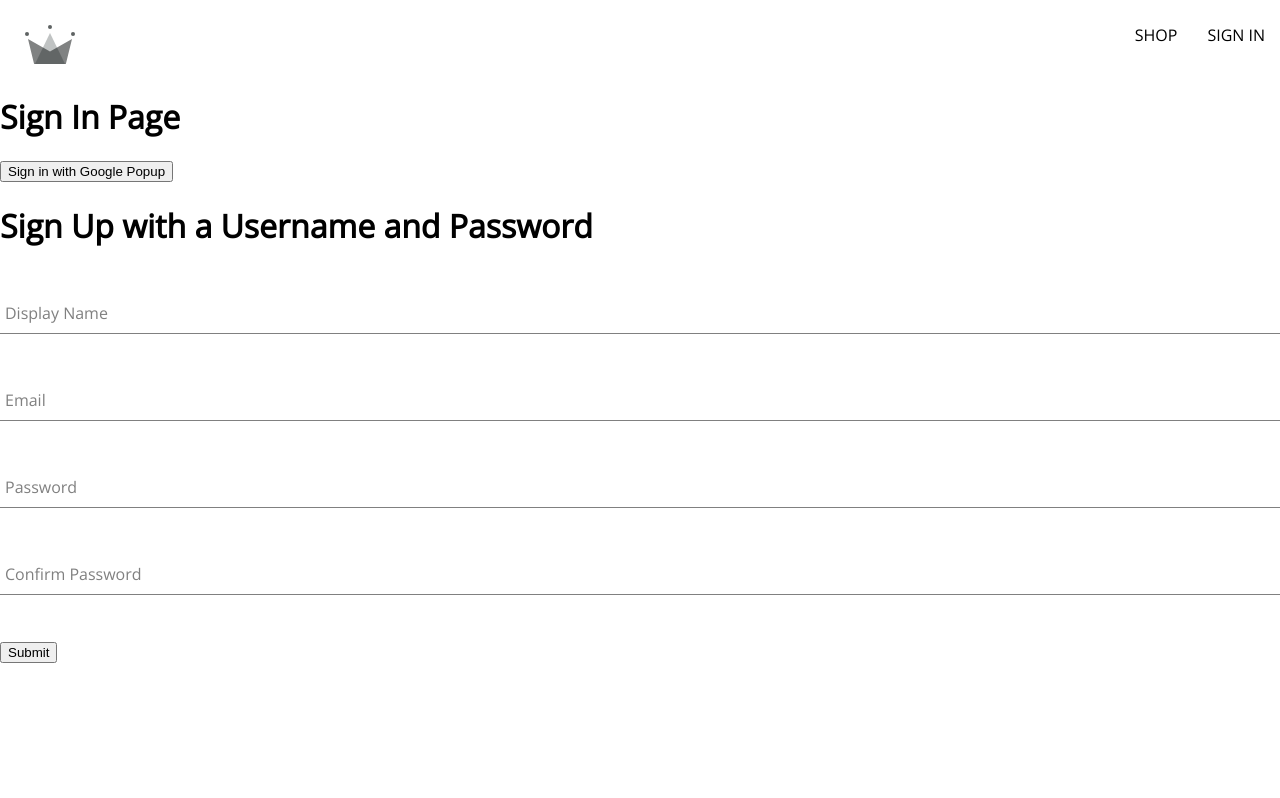
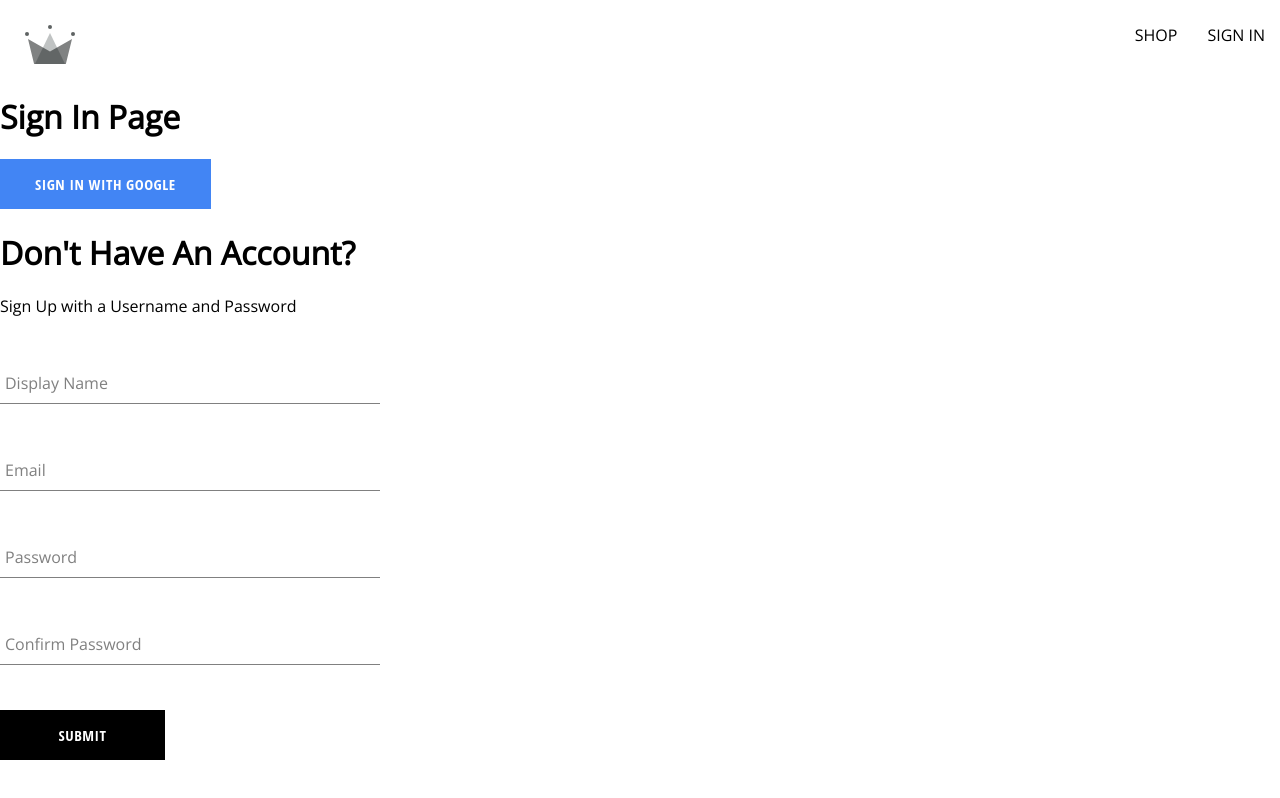
Before and after one commit to reedwhetstone/ecommerce-store, a React (Create React App) app: page /sign-in in a window 1280 px wide. Built offline with nearby package versions, Linux system fonts and the light colour scheme.

Commit message:
Created and styled Button component

```diff
--- /dev/null
+++ b/src/components/button/button.component.jsx
@@ -0,0 +1,18 @@
+/** @format */
+
+import './button.styles.scss';
+
+const BUTTON_TYPE_CLASSES = {
+  google: 'google-sign-in',
+  inverted: 'inverted',
+};
+
+const Button = ({ children, buttonType, ...otherProps }) => {
+  return (
+    <button className={`button-container ${BUTTON_TYPE_CLASSES[buttonType]}`} {...otherProps}>
+      {children}
+    </button>
+  );
+};
+
+export default Button;
--- /dev/null
+++ b/src/components/button/button.styles.scss
@@ -0,0 +1,48 @@
+/** @format */
+
+.button-container {
+  min-width: 165px;
+  width: auto;
+  height: 50px;
+  letter-spacing: 0.5px;
+  line-height: 50px;
+  padding: 0 35px 0 35px;
+  font-size: 15px;
+  background-color: black;
+  color: white;
+  text-transform: uppercase;
+  font-family: 'Open Sans Condensed';
+  font-weight: bolder;
+  border: none;
+  cursor: pointer;
+  display: flex;
+  justify-content: center;
+
+  &:hover {
+    background-color: white;
+    color: black;
+    border: 1px solid black;
+  }
+
+  &.google-sign-in {
+    background-color: #4285f4;
+    color: white;
+
+    &:hover {
+      background-color: #357ae8;
+      border: none;
+    }
+  }
+
+  &.inverted {
+    background-color: white;
+    color: black;
+    border: 1px solid black;
+
+    &:hover {
+      background-color: black;
+      color: white;
+      border: none;
+    }
+  }
+}
--- a/src/components/sign-up-form/sign-up-form.component.jsx
+++ b/src/components/sign-up-form/sign-up-form.component.jsx
@@ -1,9 +1,9 @@
 /** @format */
 import { useState } from 'react';
-
+import './sign-up-form.styles.scss';
 import { createAuthUserWithEmailAndPassword, createUserDocumentFromAuth } from '../../utils/firebase/firebase.utils';
-
 import FormInput from '../../components/form-input/form-input.component';
+import Button from '../../components/button/button.component';
 
 const defaultFormFields = {
   displayName: '',
@@ -48,8 +48,9 @@
   };
 
   return (
-    <div>
-      <h1>Sign Up with a Username and Password</h1>
+    <div className="sign-up-container">
+      <h1>Don't Have An Account?</h1>
+      <span>Sign Up with a Username and Password</span>
       <form onSubmit={handleSubmit}>
         <FormInput
           label="Display Name"
@@ -59,11 +60,8 @@
           value={displayName}
           required
         />
-
         <FormInput label="Email" type="email" onChange={handleChange} name="email" value={email} required />
-
         <FormInput label="Password" type="password" onChange={handleChange} name="password" value={password} required />
-
         <FormInput
           label="Confirm Password"
           type="password"
@@ -72,8 +70,7 @@
           value={confirmPassword}
           required
         />
-
-        <button type="submit">Submit</button>
+        <Button type="submit">Submit</Button>
       </form>
     </div>
   );
--- a/src/components/sign-up-form/sign-up-form.styles.scss
+++ b/src/components/sign-up-form/sign-up-form.styles.scss
@@ -1,6 +1,11 @@
 /** @format */
 
-div {
+.sign-up-container {
   display: flex;
   flex-direction: column;
+  width: 380px;
+
+  h2 {
+    margin: 10px 0;
+  }
 }
--- a/src/routes/sign-in/sign-in.component.jsx
+++ b/src/routes/sign-in/sign-in.component.jsx
@@ -7,6 +7,7 @@
 
 import { auth, signInWithGooglePopup, createUserDocumentFromAuth } from '../../utils/firebase/firebase.utils';
 import SignUpForm from '../../components/sign-up-form/sign-up-form.component';
+import Button from '../../components/button/button.component';
 
 const SignIn = () => {
   const logGooglePopupUser = async () => {
@@ -17,7 +18,9 @@
   return (
     <div>
       <h1>Sign In Page</h1>
-      <button onClick={logGooglePopupUser}>Sign in with Google Popup</button>
+      <Button buttonType="google" onClick={logGooglePopupUser}>
+        Sign in with Google
+      </Button>
       <SignUpForm />
     </div>
   );
```
